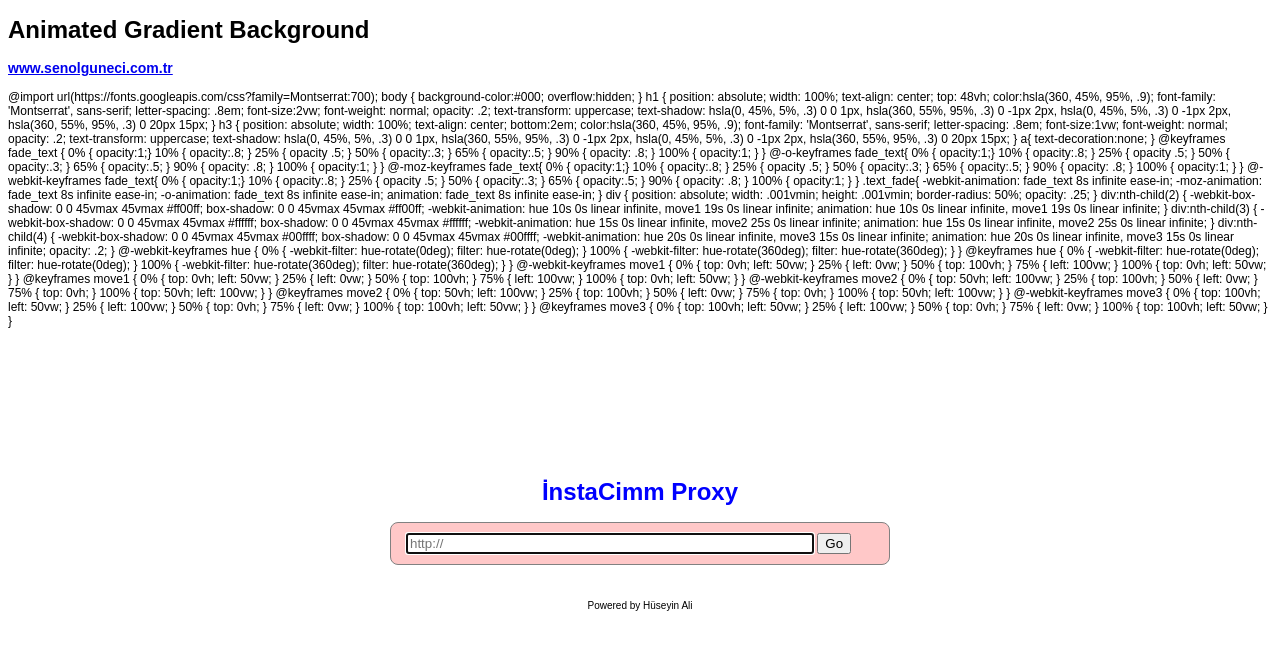
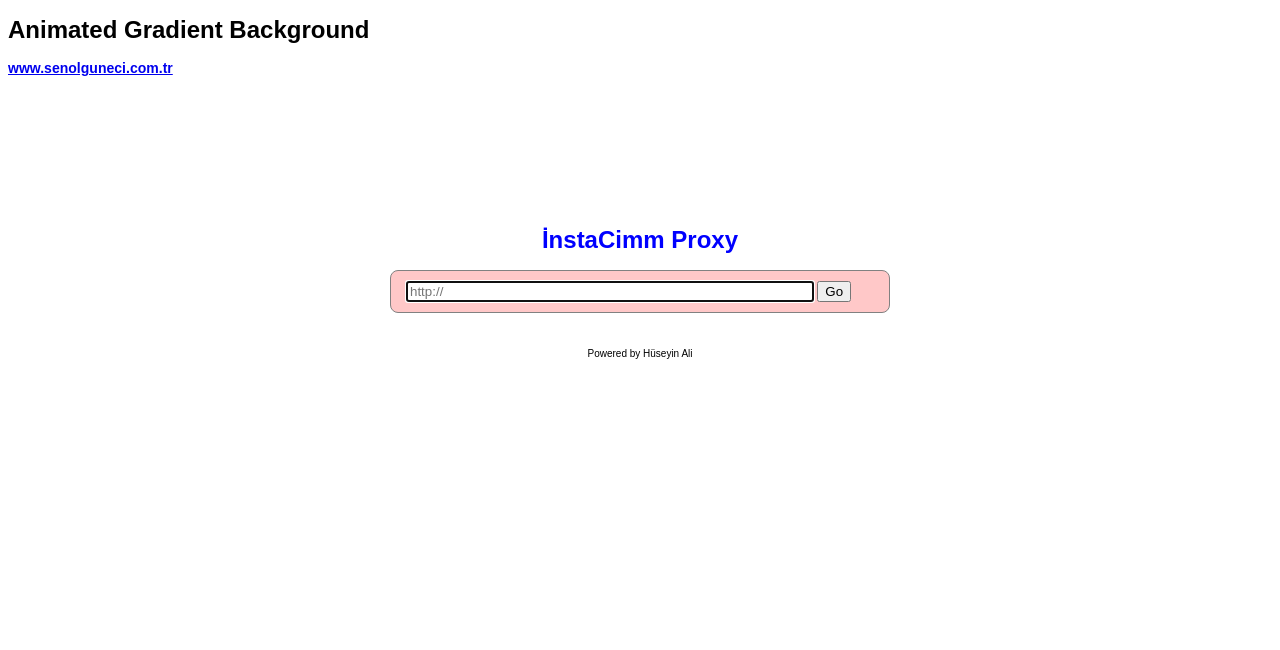
Before and after one commit to AllahsizHuseyin/php-proxy, a PHP site: page /templates/main.php in a window 1280 px wide. Shown: the top 650 px of the page. Run offline with PHP 8.4, Linux system fonts and the light colour scheme; the template is opened without the code that fills it, so the values that code supplies are empty.

Commit message:
Update main.php

```diff
--- a/templates/main.php
+++ b/templates/main.php
@@ -55,249 +55,7 @@ html body {
 <div></div>
 <div></div>
 </body>
-@import url(https://fonts.googleapis.com/css?family=Montserrat:700);
 
-body {
-  background-color:#000;
-  overflow:hidden;
-}
-
-h1 {
-  position: absolute;
-  width: 100%;
-  text-align: center;
-  top: 48vh;
-  color:hsla(360, 45%, 95%, .9);
-  font-family: 'Montserrat', sans-serif;
-  letter-spacing: .8em;
-  font-size:2vw;
-  font-weight: normal;
-  opacity: .2;
-  text-transform: uppercase;
-  text-shadow: hsla(0, 45%, 5%, .3) 0 0 1px, hsla(360, 55%, 95%, .3) 0 -1px 2px,  hsla(0, 45%, 5%, .3) 0 -1px 2px, hsla(360, 55%, 95%, .3) 0 20px 15px;
-}
-h3 {
-  position: absolute;
-  width: 100%;
-  text-align: center;
-  bottom:2em;
-  color:hsla(360, 45%, 95%, .9);
-  font-family: 'Montserrat', sans-serif;
-  letter-spacing: .8em;
-  font-size:1vw;
-  font-weight: normal;
-  opacity: .2;
-  text-transform: uppercase;
-  text-shadow: hsla(0, 45%, 5%, .3) 0 0 1px, hsla(360, 55%, 95%, .3) 0 -1px 2px,  hsla(0, 45%, 5%, .3) 0 -1px 2px, hsla(360, 55%, 95%, .3) 0 20px 15px;
-}
-a{
-  text-decoration:none;
-}
-@keyframes fade_text {
-  0%  { opacity:1;}
-  10%  { opacity:.8; }
-  25%  { opacity .5; }
-  50%  { opacity:.3; }
-  65%  { opacity:.5; }
-  90%  { opacity: .8; }
-  100% { opacity:1; }
-}
-@-o-keyframes fade_text{
-    0%  { opacity:1;}
-  10%  { opacity:.8; }
-  25%  { opacity .5; }
-  50%  { opacity:.3; }
-  65%  { opacity:.5; }
-  90%  { opacity: .8; }
-  100% { opacity:1; }
-}
-@-moz-keyframes fade_text{
-   0%  { opacity:1;}
-  10%  { opacity:.8; }
-  25%  { opacity .5; }
-  50%  { opacity:.3; }
-  65%  { opacity:.5; }
-  90%  { opacity: .8; }
-  100% { opacity:1; }
-}
-@-webkit-keyframes fade_text{
-   0%  { opacity:1;}
-  10%  { opacity:.8; }
-  25%  { opacity .5; }
-  50%  { opacity:.3; }
-  65%  { opacity:.5; }
-  90%  { opacity: .8; }
-  100% { opacity:1; }
-}
-.text_fade{
-   -webkit-animation: fade_text 8s infinite ease-in;
-   -moz-animation: fade_text 8s infinite ease-in;
-   -o-animation: fade_text 8s infinite ease-in;
-    animation: fade_text 8s infinite ease-in;
-}
-div {
-  position: absolute;
- width: .001vmin;
- height: .001vmin;
-  border-radius: 50%;
-  opacity: .25;
-}
-
-div:nth-child(2) {
-  -webkit-box-shadow: 0 0 45vmax 45vmax #ff00ff;
-  box-shadow: 0 0 45vmax 45vmax #ff00ff;
-  -webkit-animation: hue 10s 0s linear infinite, move1 19s 0s linear infinite;
-  animation: hue 10s 0s linear infinite, move1 19s 0s linear infinite;
-}
-
-div:nth-child(3) {
-  -webkit-box-shadow: 0 0 45vmax 45vmax #ffffff;
-  box-shadow: 0 0 45vmax 45vmax #ffffff;
-  -webkit-animation: hue 15s 0s linear infinite, move2 25s 0s linear infinite;
-  animation: hue 15s 0s linear infinite, move2 25s 0s linear infinite;
-}
-
-div:nth-child(4) {
-  -webkit-box-shadow: 0 0 45vmax 45vmax #00ffff;
-  box-shadow: 0 0 45vmax 45vmax #00ffff;
-  -webkit-animation: hue 20s 0s linear infinite, move3 15s 0s linear infinite;
-  animation: hue 20s 0s linear infinite, move3 15s 0s linear infinite;
-  opacity: .2;
-}
-@-webkit-keyframes
-hue { 0% {
- -webkit-filter: hue-rotate(0deg);
- filter: hue-rotate(0deg);
-}
- 100% {
- -webkit-filter: hue-rotate(360deg);
- filter: hue-rotate(360deg);
-}
-}
-@keyframes
-hue { 0% {
- -webkit-filter: hue-rotate(0deg);
- filter: hue-rotate(0deg);
-}
- 100% {
- -webkit-filter: hue-rotate(360deg);
- filter: hue-rotate(360deg);
-}
-}
-@-webkit-keyframes
-move1 { 0% {
- top: 0vh;
- left: 50vw;
-}
- 25% {
- left: 0vw;
-}
- 50% {
- top: 100vh;
-}
- 75% {
- left: 100vw;
-}
- 100% {
- top: 0vh;
- left: 50vw;
-}
-}
-@keyframes
-move1 { 0% {
- top: 0vh;
- left: 50vw;
-}
- 25% {
- left: 0vw;
-}
- 50% {
- top: 100vh;
-}
- 75% {
- left: 100vw;
-}
- 100% {
- top: 0vh;
- left: 50vw;
-}
-}
-@-webkit-keyframes
-move2 { 0% {
- top: 50vh;
- left: 100vw;
-}
- 25% {
- top: 100vh;
-}
- 50% {
- left: 0vw;
-}
- 75% {
- top: 0vh;
-}
- 100% {
- top: 50vh;
- left: 100vw;
-}
-}
-@keyframes
-move2 { 0% {
- top: 50vh;
- left: 100vw;
-}
- 25% {
- top: 100vh;
-}
- 50% {
- left: 0vw;
-}
- 75% {
- top: 0vh;
-}
- 100% {
- top: 50vh;
- left: 100vw;
-}
-}
-@-webkit-keyframes
-move3 { 0% {
- top: 100vh;
- left: 50vw;
-}
- 25% {
- left: 100vw;
-}
- 50% {
- top: 0vh;
-}
- 75% {
- left: 0vw;
-}
- 100% {
- top: 100vh;
- left: 50vw;
-}
-}
-@keyframes
-move3 { 0% {
- top: 100vh;
- left: 50vw;
-}
- 25% {
- left: 100vw;
-}
- 50% {
- top: 0vh;
-}
- 75% {
- left: 0vw;
-}
- 100% {
- top: 100vh;
- left: 50vw;
-}
-}
 
 <div id="container">
 
```
